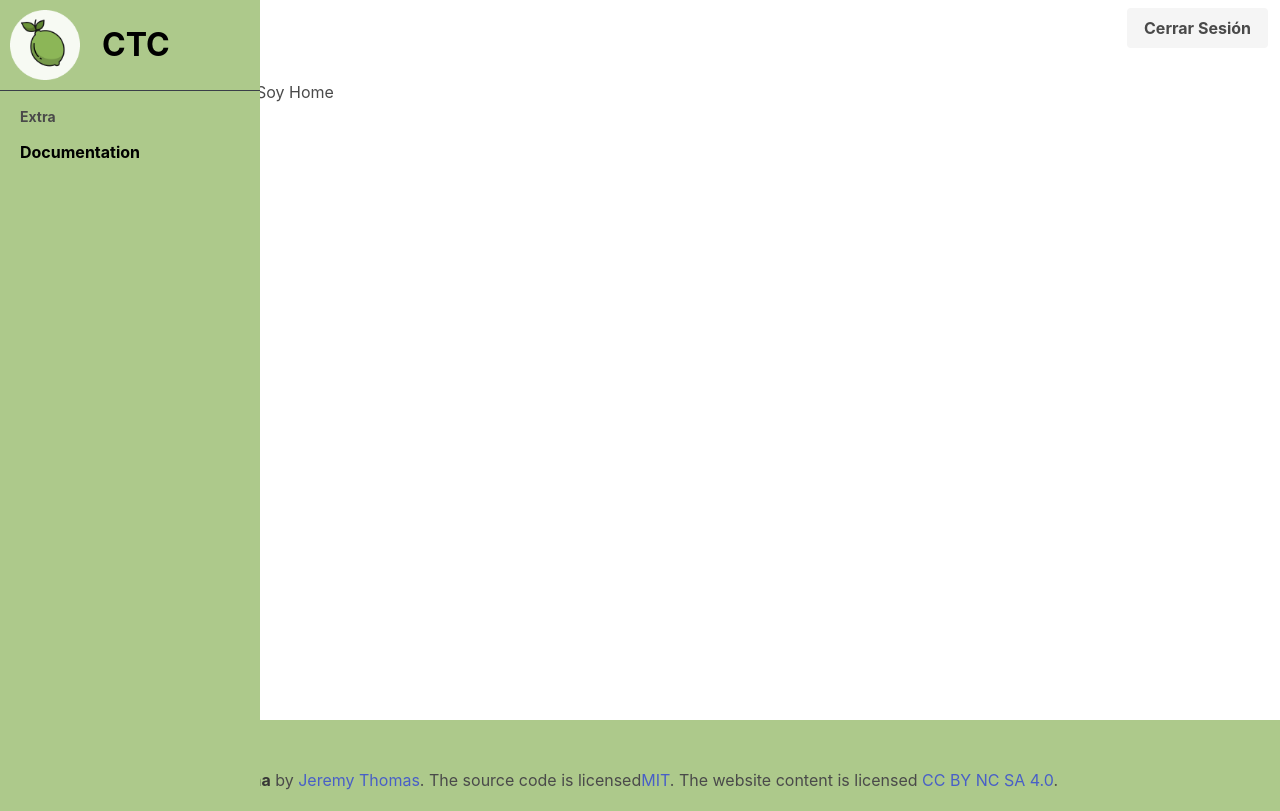
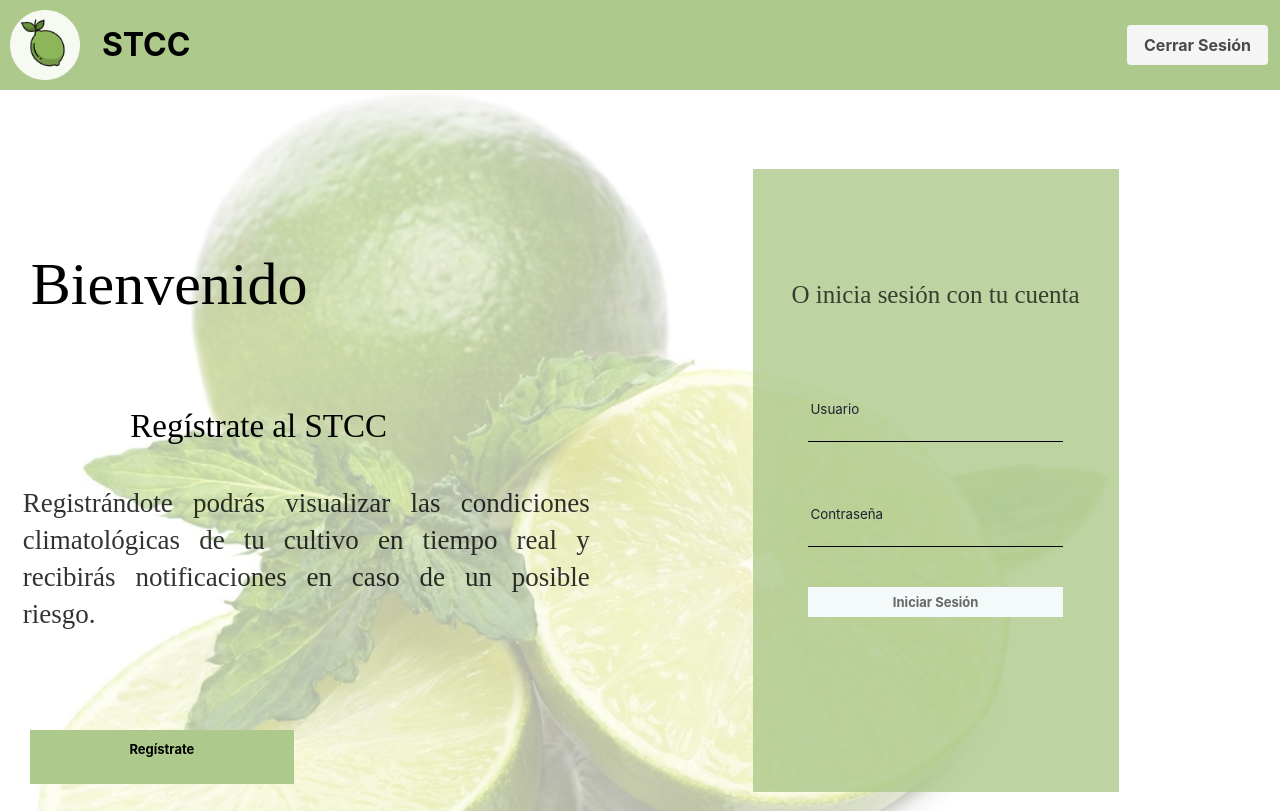
Before and after one commit to jvazquez9802/React-WebSockets, a React (Create React App) app in the folder cliente/: page / in a window 1280 px wide. Shown: the top 811 px of the page. Built offline with nearby package versions, Linux system fonts and the light colour scheme; no server answers.

Commit message:
Home page style added

```diff
--- a/cliente/src/App.css
+++ b/cliente/src/App.css
@@ -1,33 +1,3 @@
-.App {
-  text-align: center;
-}
-
-.App-logo {
-  height: 40vmin;
-  pointer-events: none;
-}
-
-@media (prefers-reduced-motion: no-preference) {
-  .App-logo {
-    animation: App-logo-spin infinite 20s linear;
-  }
-}
-
-.App-header {
-  background-color: #282c34;
-  min-height: 100vh;
-  display: flex;
-  flex-direction: column;
-  align-items: center;
-  justify-content: center;
-  font-size: calc(10px + 2vmin);
-  color: white;
-}
-
-.App-link {
-  color: #61dafb;
-}
-
 @keyframes App-logo-spin {
   from {
     transform: rotate(0deg);
@@ -53,7 +23,7 @@
 .box-dash{
   display: inline-block;
   width: 20%;
-  height: 100%;
+  min-height: 100%;
 }
 
 .box-content{
@@ -66,149 +36,200 @@
   min-height: 100vh;
 }
 .header-content{
-  min-height: 10vh;
+  min-height: 8vh;
   margin-right: auto;
   margin-left: auto;
+  z-index: 999;
 }
 .body-content{
   min-height: 80vh;
 }
 .footer-content{
+  position: absolute;
   min-height: 10vh;
+  min-width: 100vw;
 
 }
 
-.dash-board{
-  background-color:#ADC98B;
-  display: flex;
-  min-height:80%;
+.home-container{
+  display: grid;
+  grid-template-columns: repeat(12, 1fr);
+  grid-gap: 10px;
+  grid-auto-rows: minmax(100px, auto);
+
+  min-width: 100vw;
+  min-height: 100vh;
+  max-height: 120vh;
+  background-image: url("./assets/bg-home.png");
+  background-size: cover;
 }
 
+.home-text{
+  grid-column: 1 / 7;
+  grid-row: 1 / 5;
+  display: grid;
+  grid-template-columns: repeat(12, 1fr);
+  grid-gap: 10px;
+  grid-template-rows: repeat(12, 1fr);
+  max-height: 120vh;
+}
+.home-box{
+  grid-column: 7 / 13;
+  grid-row: 1 / 5;
+  display: grid;
+  grid-template-columns: repeat(12, 1fr);
+  grid-gap: 10px;
+  grid-template-rows: repeat(12, 1fr);
+  max-height: 120vh;
 
-.page-wrapper.toggled .sidebar-wrapper {
-  left: 0px;
-  top: 0px;
 }
 
+.signin-box{
+  grid-column: 3 / 10;
+  grid-row: 2 / 10;
 
-.sidebar-wrapper {
-  width: 260px;
-  height: 100%;
-  max-height: 100%;
-  position: fixed;
-  top: 10;
-  left: -300px;
-  z-index: 999;
+  background: rgba(173, 201, 139, 0.8);
+  mix-blend-mode: normal;
+  display: grid;
+  grid-template-columns: repeat(12, 1fr);
+  grid-template-rows: repeat(12, 1fr);
+}
+.signin-box-header{
+  grid-column: 2 / 12;
+  grid-row: 3 / 4;
+  text-align: center;
+  font-family: Rasa;
+  font-style: normal;
+  font-weight: normal;
+  font-size: 25px;
+  line-height: 43px;
+  /* identical to box height */
+
+  text-align: center;
+
+  color: rgba(0, 0, 0, 0.71);
 }
 
+.home-header{
+  grid-column: 3 / 9;
+  grid-row: 3 / 4;
 
-.sidebar-wrapper .sidebar-brand {
-  padding: 10px 20px;
-  display: flex;
-  align-items: center;
+  width: 293px;
+  height: 49px;
+  left: 55px;
+  top: 293px;
+
+  font-family: Rasa;
+  font-style: normal;
+  font-weight: 540;
+  font-size: 60px;
+  line-height: 73px;
+  text-align: center;
+
+  color: #000000;
 }
 
-.sidebar-wrapper .sidebar-brand > a {
-  text-transform: uppercase;
-  font-weight: bold;
-  flex-grow: 1;
+.home-p1{
+  grid-column: 3 / 9;
+  grid-row: 5 / 6;
+
+  width: 472px;
+  height: 40px;
+  left: 67px;
+  top: 362px;
+
+  font-family: Rasa;
+  font-style: normal;
+  font-weight: 530;
+  font-size: 33px;
+  line-height: 40px;
+  text-align: center;
+
+  color: #000000;
 }
 
+.home-p2{
+  grid-column: 3 / 9;
+  grid-row: 6 / 10;
+  width: 567px;
+  height: 211px;
+  left: 84px;
+  top: 421px;
 
-.sidebar-wrapper .sidebar-menu .header-menu span {
-  font-weight: bold;
-  font-size: 14px;
-  padding: 15px 20px 5px 20px;
-  display: inline-block;
+  text-align: justify;
+  font-family: Rasa;
+  font-style: normal;
+  font-weight: 545;
+  font-size: 27px;
+  line-height: 37px;
+
+  color: #000000;
+
+  opacity: 0.8;
 }
 
-.sidebar-wrapper .sidebar-menu ul li a {
-  display: inline-block;
-  width: 100%;
-  text-decoration: none;
-  position: relative;
-  padding: 8px 30px 8px 20px;
+.home-form{
+  grid-column: 2 / 12;
+  grid-row: 5 / 13;
+  display: grid;
+  grid-template-columns: repeat(12, 1fr);
+  mix-blend-mode: normal;
+  grid-template-rows: repeat(12, 1fr);
+  row-gap: 5px;
 }
 
-.sidebar-wrapper .sidebar-menu ul li a i {
-  margin-right: 10px;
-  font-size: 12px;
-  width: 30px;
-  height: 30px;
-  line-height: 30px;
-  text-align: center;
-  border-radius: 4px;
+.data-in1 {
+    grid-column: 2 / 12;
+    grid-row: 1 / 3;
+    background: inherit;
+    background-color: transparent;
+    border: none;
+    border-bottom: 1px solid #000000;
+    outline: none;
 }
 
+:focus::-webkit-input-placeholder{color:transparent;}
 
-
-.sidebar-wrapper .sidebar-menu ul li a span.label,
-.sidebar-wrapper .sidebar-menu ul li a span.badge {
-  float: right;
-  margin-top: 8px;
-  margin-left: 5px;
+.data-in2{
+  grid-column: 2 / 12;
+  grid-row: 4 / 6;
+  background: inherit;
+  background: transparent;
+  border: none;
+  border-bottom: 1px solid #000000;
+  outline: none;
 }
 
-::-webkit-scrollbar {
-  width: 5px;
-  height: 7px;
-}
-::-webkit-scrollbar-button {
-  width: 0px;
-  height: 0px;
-}
-::-webkit-scrollbar-thumb {
-  background: #ADC98B;
-  border: 0px none #ffffff;
-  border-radius: 0px;
-}
-::-webkit-scrollbar-thumb:hover {
-  background: #525965;
-}
-::-webkit-scrollbar-thumb:active {
-  background: #525965;
-}
-::-webkit-scrollbar-track {
-  background: transparent;
-  border: 0px none #ffffff;
-  border-radius: 50px;
-}
-::-webkit-scrollbar-track:hover {
-  background: transparent;
-}
-::-webkit-scrollbar-track:active {
-  background: transparent;
-}
-::-webkit-scrollbar-corner {
-  background: transparent;
+.data-in1::placeholder{
+  color: #1e212d;
 }
 
-
-.chiller-theme .sidebar-wrapper {
-    background: #ADC98B;
+.data-in2::placeholder{
+  color: #1e212d;
 }
 
-.chiller-theme .sidebar-wrapper .sidebar-menu {
-    border-top: 1px solid #3a3f48;
+.btn-form{
+  grid-column: 2 / 12;
+  grid-row: 7 / 8;
+  background: #F4F9F9;
+  font-weight: bold;
+  text-align: center;
+  font-size: 13px;
+  line-height: 30px;
+
+  color: rgba(29, 27, 27, 0.659);
+
 }
 
-.chiller-theme .sidebar-wrapper .sidebar-search input.search-menu,
-.chiller-theme .sidebar-wrapper .sidebar-search .input-group-text {
-    border-color: transparent;
-    box-shadow: none;
+.btn-home-up{
+  grid-column: 3 / 6;
+  grid-row: 9 / 9;
+  background: #ADC98B;
+  font-weight: 500;
+  text-align: center;
+  font-size: 13px;
+  line-height: 30px;
+  padding-top: 1mm;
+  margin: 2mm;
+  color: #000000;
 }
-
-.chiller-theme .sidebar-wrapper .sidebar-brand>a,
-.chiller-theme .sidebar-wrapper .sidebar-menu ul li a,
-.chiller-theme>a {
-    color: black;
-    font-weight: bold;
-}
-
-.chiller-theme .sidebar-wrapper .sidebar-menu ul li:hover>a,
-.chiller-theme .sidebar-wrapper .sidebar-menu .sidebar-dropdown.active>a,
-.chiller-theme .sidebar-wrapper .sidebar-header .user-info,
-.chiller-theme .sidebar-wrapper .sidebar-brand>a:hover,
-.chiller-theme .sidebar-footer>a:hover i {
-    color: #5b5b5b;
-}
--- a/cliente/src/componentes/Content.js
+++ b/cliente/src/componentes/Content.js
@@ -1,26 +1,23 @@
 import React, { Component } from 'react';
 import PropTypes from 'prop-types';
 import DashBoard from './dashboard/Dash'
+import { useLocation } from 'react-router-dom'
 
-class Content extends Component {
+const Content = ({body}) => {
 
-    static propTypes = {
+    const location = useLocation()
+    return (
+        <div >
+                {location.pathname !=="/" &&(<div className="box-dash"><DashBoard /></div>)}
+            <div className="box-content">
+                {body}
+            </div>
+        </div>
+    )
+}
+
+Content.propTypes = {
     body: PropTypes.object.isRequired
-    };
-
-    render() {
-        const { body } = this.props;
-        return (
-            <div className="container is-fullhd" style={{height:"100%"}}>
-                <div className="box-dash">
-                    <DashBoard />
-                </div>
-                <div className="box-content">
-                    {body}
-                </div>
-            </div>
-        );
-    }
 }
 
 export default Content;
--- a/cliente/src/componentes/Footer.js
+++ b/cliente/src/componentes/Footer.js
@@ -11,5 +11,4 @@ const Footer = () => {
         </footer>
     )
 }
-
 export default Footer
--- a/cliente/src/componentes/Header.js
+++ b/cliente/src/componentes/Header.js
@@ -1,10 +1,18 @@
 import React from 'react'
 import Button from './utils/Button'
+import logo from '../assets/logoCTC.png'
+import { Link } from 'react-router-dom'
 
 const Header = () => {
     return (
-           <nav className="navbar" role="navigation" aria-label="main navigation">
+           <nav className="navbar" role="navigation" aria-label="main navigation" style={{backgroundColor:"#ADC98B"}}>
                 <div id="navbarBasicExample" className="navbar-menu">
+                <div className="navbar-brand">
+                            <Link className="logo-container" to="/">
+                                    <img src={logo} width="70" height="70" alt="CTC Logo"/>
+                            </Link>
+                            <Link class="navbar-item" to="/"><p className="navbar-title">STCC</p></Link>
+                        </div>
                     <div className="navbar-end">
                         <div className="navbar-item">
                             <div className="buttons">
--- a/cliente/src/componentes/dashboard/Dash.js
+++ b/cliente/src/componentes/dashboard/Dash.js
@@ -1,32 +1,34 @@
-import logo from '../../assets/logoCTC.png'
-import { Link } from 'react-router-dom'
+
 const Dash = () => {
     return (
-            <div className="page-wrapper chiller-theme toggled">
-                <a id="show-sidebar" className="btn btn-sm btn-dark" href="#">
-                    <i className="fas fa-bars"></i>
-                </a>
-                <div id="sidebar" className="sidebar-wrapper">
-                    <div className="sidebar-content">
-                        <div className="navbar-brand">
-                            <Link className="logo-container" to="/">
-                                    <img src={logo} width="70" height="70" alt="CTC Logo"/>
-                            </Link>
-                            <Link class="navbar-item" to="/"><p className="navbar-title">CTC</p></Link>
-                        </div>
-                        <div className="sidebar-menu">
-                            <ul>
-                                <li className="header-menu">
-                                    <span>Extra</span>
-                                </li>
-                                <li>
-                                    <a href="#"><span>Documentation</span></a>
-                                </li>
-                            </ul>
-                        </div>
-                    </div>
-                </div>
-            </div>
+        <aside className="menu">
+        <p className="menu-label">
+          General
+        </p>
+        <ul className="menu-list">
+          <li><a>Dashboard</a></li>
+          <li><a>Customers</a></li>
+        </ul>
+        <p className="menu-label">
+          Administration
+        </p>
+        <ul className="menu-list">
+          <li><a>Team Settings</a></li>
+          <li>
+          </li>
+          <li><a>Invitations</a></li>
+          <li><a>Cloud Storage Environment Settings</a></li>
+          <li><a>Authentication</a></li>
+        </ul>
+        <p className="menu-label">
+          Transactions
+        </p>
+        <ul className="menu-list">
+          <li><a>Payments</a></li>
+          <li><a>Transfers</a></li>
+          <li><a>Balance</a></li>
+        </ul>
+      </aside>
     )
 }
 
--- a/cliente/src/componentes/home/Home.js
+++ b/cliente/src/componentes/home/Home.js
@@ -1,9 +1,26 @@
-import React from 'react'
+import Input from '../utils/input'
+import Button from '../utils/Button'
 
 const Home = () => {
     return (
-        <div>
-            Soy Home
+        <div className="home-container">
+
+            <div className="home-text">
+                <h1 className="home-header">Bienvenido</h1>
+                <p className="home-p1">Regístrate al STCC</p>
+                <p className="home-p2">Registrándote podrás visualizar las condiciones climatológicas de tu cultivo en tiempo real y recibirás notificaciones en caso de un posible riesgo. </p>
+                <Button style="btn-home-up" to="/" text="Regístrate"/>
+            </div>
+            <div className="home-box">
+                <div className="signin-box">
+                    <h1 className="signin-box-header">O inicia sesión con tu cuenta</h1>
+                    <form className="home-form" onSubmit="" method="POST">
+                        <Input styleClass="data-in1" type="text" placeholder="Usuario"/>
+                        <Input styleClass="data-in2" type="password" placeholder="Contraseña"/>
+                        <Button style="btn-form" to="/" text="Iniciar Sesión"/>
+                    </form>
+                </div>
+            </div>
         </div>
     )
 }
--- /dev/null
+++ b/cliente/src/componentes/utils/input.js
@@ -0,0 +1,8 @@
+
+const input = (props) => {
+    return (
+    <input className={props.styleClass} type={props.type} placeholder={props.placeholder}/>
+    )
+}
+
+export default input
```
Also changed, not shown: cliente/src/assets/bg-home.png (added).
